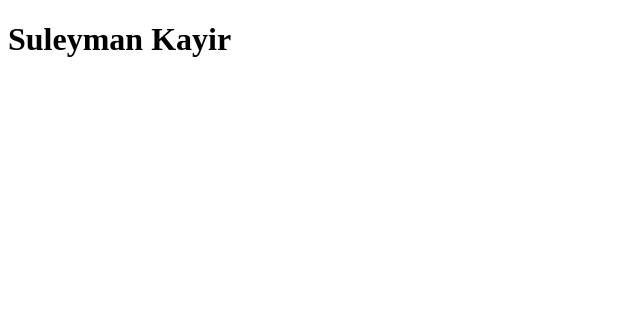
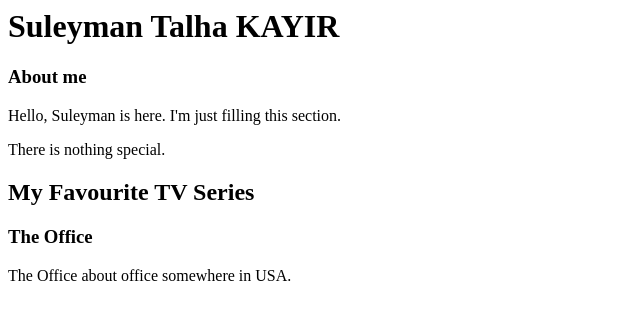
Before and after one commit to suleymankayir/Week-1, a plain HTML site: page Ödev-1/index.html in a window 1280 px wide. Shown: the whole page, without its empty margins (0-640 px from the left). Drawn offline with Linux system fonts and the light colour scheme.

Commit message:
Homework -1 finished commit

```diff
--- a/Ödev-1/index.html
+++ b/Ödev-1/index.html
@@ -1,11 +1,7 @@
-<!DOCTYPE html>
-<html lang="en">
-<head>
-    <meta charset="UTF-8">
-    <meta name="viewport" content="width=device-width, initial-scale=1.0">
-    <title>Document</title>
-</head>
-<body>
-    <h1>Suleyman Kayir</h1>
-</body>
-</html>
+<h1>Suleyman Talha KAYIR</h1>
+<h3>About me</h3>
+<p>Hello, Suleyman is here. I'm just filling this section.</p>
+<p>There is nothing special.</p>
+<h2>My Favourite TV Series</h2>
+<h3>The Office</h3>
+<p>The Office about office somewhere in USA.</p>
```
